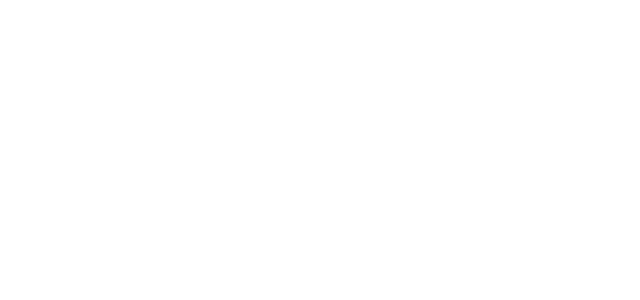
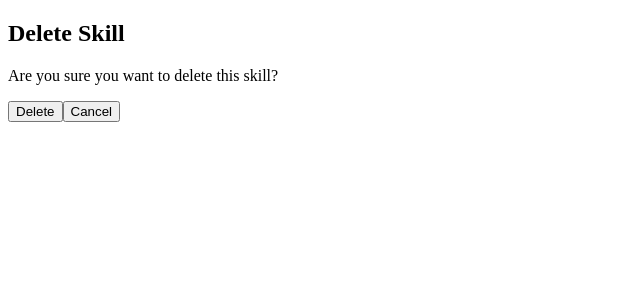
Before and after one commit to shanmugapriyamuthukumar/Skill-Manager-Frontend, an Angular app: page /admin/delete-skill in a window 1280 px wide. Before the commit this address led to /. Shown: the top 300 px of the page, without its empty margins (0-640 px from the left). Built offline with nearby package versions, Linux system fonts and the light colour scheme.

Commit message:
Changes done

```diff
--- a/src/app/app.routes.ts
+++ b/src/app/app.routes.ts
@@ -5,7 +5,7 @@ import { SignupComponent } from './components/auth/signup/signup.component';
 import { UpdateSkillComponent } from './components/admin/skills/update-skill/update-skill.component';
 
 import { SkillList } from './components/admin/skills/skill-list/skill-list';
-
+import { DeleteSkillComponent } from './components/admin/skills/delete-skill/delete-skill';
 import { AdminDashboardComponent } from './components/admin/dashboard/admin-dashboard/admin-dashboard';
 import { AddSkillComponent } from './components/admin/skills/add-skill/add-skill.component';
 
@@ -23,8 +23,7 @@ export const routes: Routes = [
 
   { path: 'admin/skills', component: SkillList },
 
-  // ✅ ADD THIS ROUTE
-  { path: 'admin/update-skill/:id', component: UpdateSkillComponent },
+  { path: 'admin/delete-skill', component: DeleteSkillComponent },
 
   { path: 'employee/dashboard', component: EmployeeDashboardComponent },
   { path: 'employee/skills', component: AddEmployeeSkill },
--- a/src/app/components/admin/dashboard/admin-dashboard/admin-dashboard.ts
+++ b/src/app/components/admin/dashboard/admin-dashboard/admin-dashboard.ts
@@ -1,10 +1,10 @@
 import { Component } from '@angular/core';
-import { RouterModule } from '@angular/router';
+import { RouterModule ,RouterLink} from '@angular/router';
 
 @Component({
   selector: 'app-admin-dashboard',
   standalone: true,
-  imports: [RouterModule],
+  imports: [RouterModule,RouterLink],
   templateUrl: './admin-dashboard.html',
   styleUrls: ['./admin-dashboard.scss']
 })
--- a/src/app/components/admin/skills/delete-skill/delete-skill.ts
+++ b/src/app/components/admin/skills/delete-skill/delete-skill.ts
@@ -1,26 +1,46 @@
-import { Component } from '@angular/core';
-import { HttpClient } from '@angular/common/http';
-import { FormsModule } from '@angular/forms';
+import { Component, OnInit } from '@angular/core';
+import { ActivatedRoute, Router} from '@angular/router';
+import { CommonModule } from '@angular/common';
+
+import { SkillService } from '../../../../services/skill.service';
 
 @Component({
-selector:'app-delete-skill',
-standalone:true,
-imports:[FormsModule],
-templateUrl:'./delete-skill.html'
+  selector: 'app-delete-skill',
+  standalone: true,
+  imports: [CommonModule],
+  template: `
+    <div class="container mt-4">
+      <h2>Delete Skill</h2>
+
+      <p>Are you sure you want to delete this skill?</p>
+
+      <button class="btn btn-danger" (click)="delete()">Delete</button>
+      <button class="btn btn-secondary" (click)="cancel()">Cancel</button>
+    </div>
+  `
 })
-export class DeleteSkill{
+export class DeleteSkillComponent implements OnInit {
 
-id:number=0;
+  id!: number;
 
-constructor(private http:HttpClient){}
+  constructor(
+    private route: ActivatedRoute,
+    private router: Router,
+    private skillService: SkillService
+  ) {}
 
-deleteSkill(){
+  ngOnInit() {
+    this.id = Number(this.route.snapshot.paramMap.get('id'));
+  }
 
-this.http.delete("http://localhost:9090/api/skills/"+this.id)
-.subscribe(()=>{
-alert("Skill Deleted");
-});
+  delete() {
+    this.skillService.deleteSkill(this.id).subscribe(() => {
+      alert("Skill deleted successfully!");
+      this.router.navigate(['/admin/skills']);
+    });
+  }
 
+  cancel() {
+    this.router.navigate(['/admin/skills']);
+  }
 }
-
-}
--- a/src/app/components/admin/skills/skill-list/skill-list.html
+++ b/src/app/components/admin/skills/skill-list/skill-list.html
@@ -4,16 +4,18 @@
   <thead>
     <tr>
       <th>ID</th>
+      <th>Category</th>
       <th>Name</th>
-      <th>Category</th>
     </tr>
   </thead>
 
   <tbody>
     <tr *ngFor="let skill of skills">
       <td>{{ skill.id }}</td>
+      <td>{{ skill.category }}</td>
       <td>{{ skill.name }}</td>
-      <td>{{ skill.category }}</td>
     </tr>
+
+
   </tbody>
 </table>
```
Also changed, not shown: 1 other file (tests, documents, lock files or other folders).
